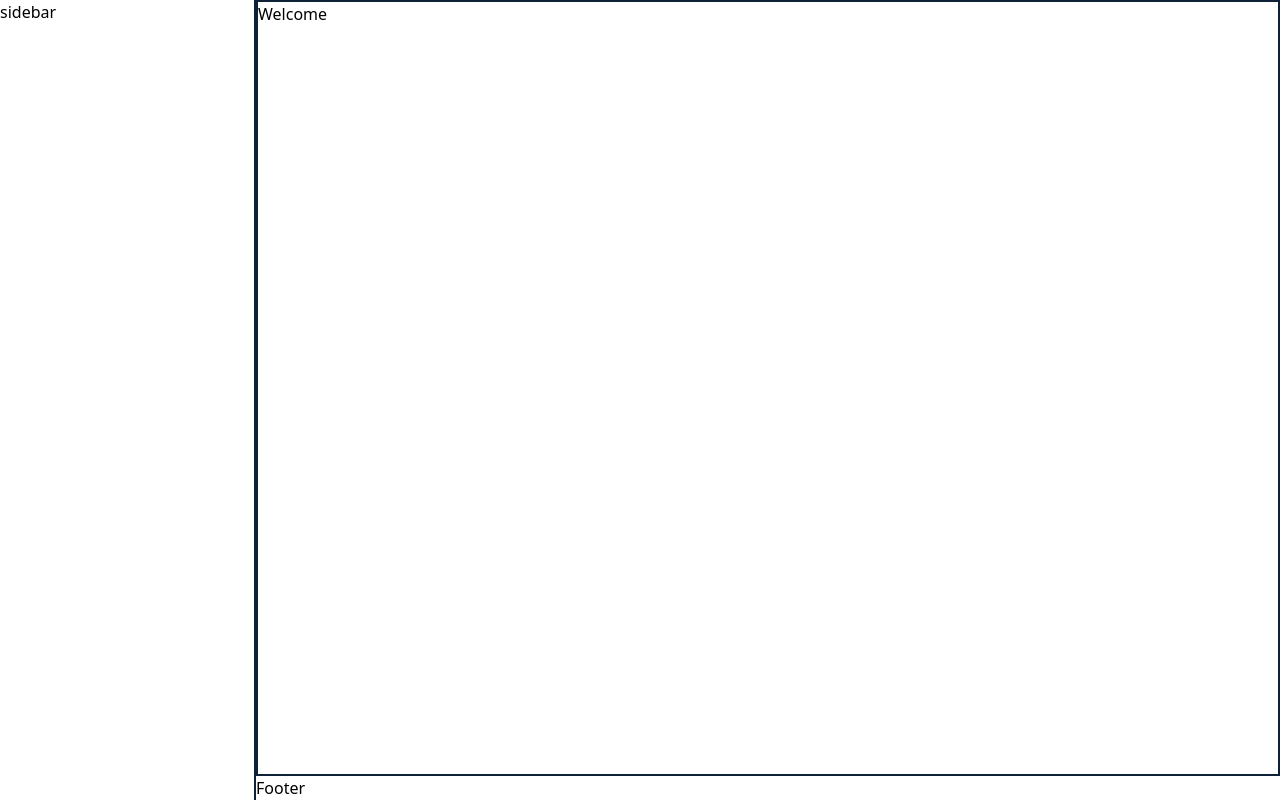
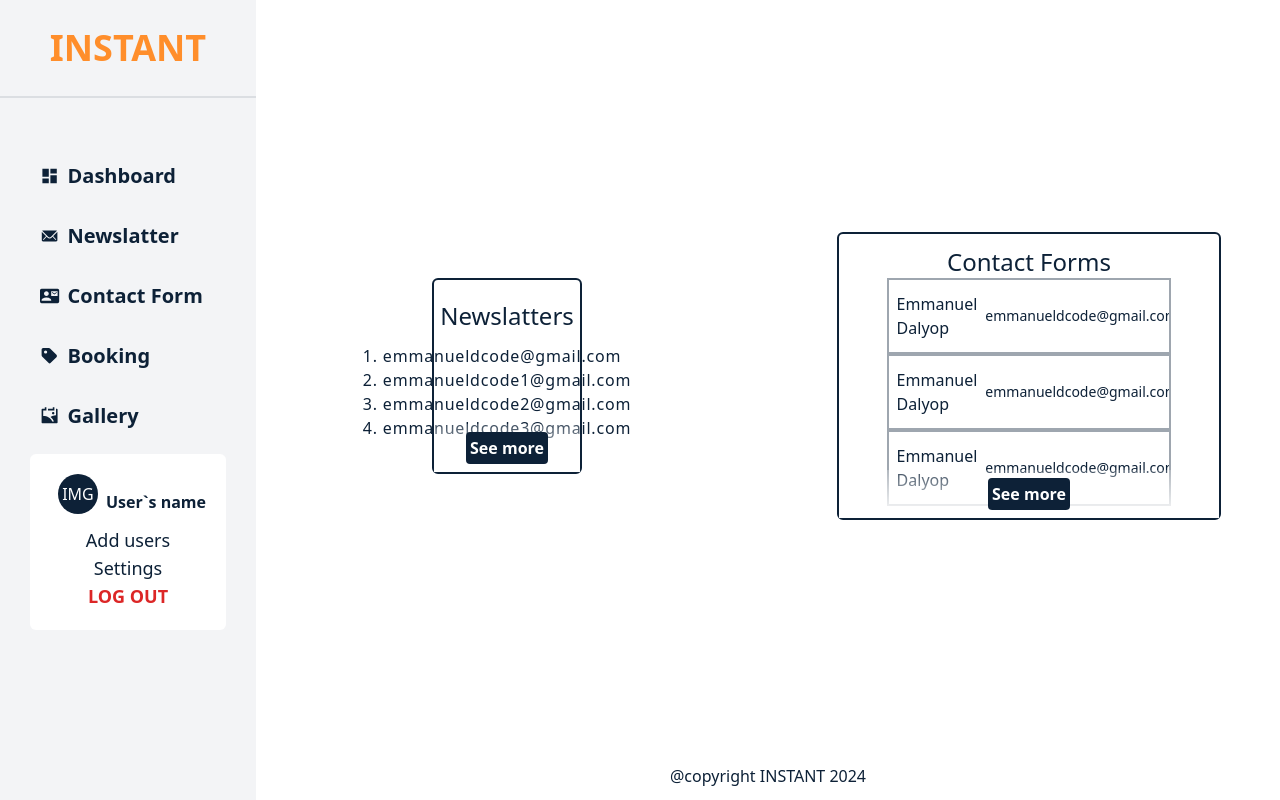
Before and after one commit to EcodeJR/instant_control, a React (Vite) app in the folder frontend/instant_control/: page / in a window 1280 px wide. Built offline with nearby package versions, Linux system fonts and the light colour scheme.

Commit message:
Side bar completed

```diff
--- a/frontend/instant_control/src/components/Footer.jsx
+++ b/frontend/instant_control/src/components/Footer.jsx
@@ -1,6 +1,8 @@
 const Footer = () => {
     return ( <>
-    <h1>Footer</h1>
+    <footer className="flex items-center justify-center text-primary w-full py-3">
+        <h3 className="text-md">@copyright INSTANT 2024</h3>
+    </footer>
     </> );
 }
 
--- a/frontend/instant_control/src/components/Sidebar.jsx
+++ b/frontend/instant_control/src/components/Sidebar.jsx
@@ -1,6 +1,73 @@
+import { MdDashboard } from "react-icons/md";
+import { IoIosMail } from "react-icons/io";
+import { MdContactMail } from "react-icons/md";
+import { BiSolidPurchaseTag } from "react-icons/bi";
+import { RiGalleryFill } from "react-icons/ri";
+import { Link } from "react-router-dom";
+
+
+var links = [
+    {
+        id: 1,
+        name: 'Dashboard',
+        addr: '/',
+        icon: <MdDashboard className="text-primary font-semibold text-2xl group-hover:text-white" />
+    },
+    {
+        id: 2,
+        name: 'Newslatter',
+        addr: 'newslatters',
+        icon: <IoIosMail className="text-primary font-semibold text-2xl group-hover:text-white" />
+    },
+    {
+        id: 3,
+        name: 'Contact Form',
+        addr: 'contacts',
+        icon: <MdContactMail className="text-primary font-semibold text-2xl group-hover:text-white" />
+    },
+    {
+        id: 1,
+        name: 'Booking',
+        addr: 'booking',
+        icon: <BiSolidPurchaseTag className="text-primary font-semibold text-2xl group-hover:text-white" />
+    },
+    {
+        id: 1,
+        name: 'Gallery',
+        addr: 'gallery',
+        icon: <RiGalleryFill className="text-primary font-semibold text-2xl group-hover:text-white" />
+    },
+]
+
 const Sidebar = () => {
     return ( <>
-    <h1>sidebar</h1>
+    <nav className="w-full h-full bg-gray-100 text-primary">
+        <div className="w-full h-fit border-b-2 border-b-primary/10 py-7">
+            <h1 className="text-secondary font-semibold text-center text-4xl">INSTANT</h1>
+        </div>
+        <div className="w-full h-fit py-10 flex flex-col items-center justify-around">
+            <div className="w-fit mx-auto">
+                {links.map(link => (
+                  <div key={link.id} className="flex items-center justify-start w-full my-4 group hover:bg-primary p-2 rounded">
+                    {link.icon}
+                    <Link to={link.addr} className="mx-2 font-semibold text-xl group-hover:text-white h-full w-full">{link.name}</Link>
+                    </div>
+                ))}
+            </div>
+            <div className="p-5 rounded-md bg-white flex flex-col min-w-[70%]">
+                <div className="flex items-end justify-center pb-3">
+                    <div className="w-10 h-10 bg-primary text-white rounded-full grid place-items-center mx-2">IMG</div>
+                    <p className="font-semibold text-base">User`s name</p>
+                </div>
+                <button className="text-lg">Add users</button>
+                <button className="text-lg">Settings</button>
+                <button className="text-lg font-semibold text-red-600">LOG OUT</button>
+            </div>
+
+
+
+        </div>
+    </nav>
     </> );
 }
 
--- a/frontend/instant_control/src/pages/Dashboard.jsx
+++ b/frontend/instant_control/src/pages/Dashboard.jsx
@@ -1,6 +1,48 @@
+import { Link } from "react-router-dom";
+
+
 const Dashboard = () => {
     return ( <>
-    <h1>Welcome</h1>
+    <section className="w-full h-full grid grid-cols-1 lg:grid-cols-2 gap-5 place-items-center">
+
+
+        <div className="flex flex-col items-center justify-around bg-white text-primary border-primary border-2 rounded-md w-[30%] p-5 relative">
+            <h1 className="text-2xl">Newslatters</h1>
+            <ol className="list-decimal py-3 tracking-wider">
+                <li>emmanueldcode@gmail.com</li>
+                <li>emmanueldcode1@gmail.com</li>
+                <li>emmanueldcode2@gmail.com</li>
+                <li>emmanueldcode3@gmail.com</li>
+            </ol>
+            <div className="absolute bottom-0 left-0 grid place-items-center w-full py-2 bg-gradient-to-b from-white/20 to-white">
+                <Link to='newslatters' className="bg-primary p-1 rounded text-white text-base font-semibold">See more</Link>
+            </div>
+        </div>
+
+
+
+        <div className="flex flex-col items-center justify-around p-3 bg-white text-primary border-primary border-2 rounded-md w-[30vw] relative">
+            <h1 className="text-2xl">Contact Forms</h1>
+            <div className="flex flex-col items-center justify-around">
+                <div className="w-[80%] py-3 px-2 flex items-center justify-around border-[2px] border-primary/40 overflow-hidden">
+                    <h3 className="block text-base">Emmanuel Dalyop</h3>
+                    <p className="block text-sm px-2">emmanueldcode@gmail.com</p>
+                </div>
+                <div className="w-[80%] py-3 px-2 py-2 flex items-center justify-around border-[2px] border-primary/40 overflow-hidden">
+                    <h3 className="block text-base">Emmanuel Dalyop</h3>
+                    <p className="block text-sm px-2">emmanueldcode@gmail.com</p>
+                </div>
+                <div className="w-[80%] py-3 px-2 flex items-center justify-around border-[2px] border-primary/40 overflow-hidden">
+                    <h3 className="block text-base">Emmanuel Dalyop</h3>
+                    <p className="block text-sm px-2">emmanueldcode@gmail.com</p>
+                </div>
+            </div>
+            <div className="absolute bottom-0 left-0 grid place-items-center w-full py-2 bg-gradient-to-b from-white/20 to-white">
+                <Link to='contacts' className="bg-primary p-1 rounded text-white text-base font-semibold">See more</Link>
+            </div>
+        </div>
+    </section>
+
     </> );
 }
 
--- a/frontend/instant_control/src/pages/NotFound.jsx
+++ b/frontend/instant_control/src/pages/NotFound.jsx
@@ -1,6 +1,11 @@
+import { Link } from 'react-router-dom';
 const NotFound = () => {
     return ( <>
-    <h1>404</h1>
+    <section className="text-white flex flex-col items-center justify-center bg-primary fixed top-0 left-0 h-screen w-screen">
+        <h1 className="text-center text-5xl text-red-600 font-bold my-4">404</h1>
+        <h1 className="text-center text-3xl font-semibold">Page not found</h1>
+        <Link to='/'>Go back.</Link>
+    </section>
     </> );
 }
 
--- a/frontend/instant_control/src/pages/RootLayout.jsx
+++ b/frontend/instant_control/src/pages/RootLayout.jsx
@@ -24,11 +24,11 @@ const RootLayout = () => {
         {loading ? (<Loading />) :
       (
         <section className="w-screen h-full scroll-smooth flex">
-            <div className="flex-shrink-0 w-[20vw] h-screen border-r-2 border-primary overflow-hidden">
+            <div className="flex-shrink-0 w-[20vw] h-screen overflow-hidden">
                 <SideBar />
             </div>
             <div className="flex-1 flex flex-col overflow-hidden">
-                <div className="flex-1 border-2 border-primary overflow-hidden">
+                <div className="flex-1 overflow-hidden">
                     <Outlet />
                 </div>
 
```
